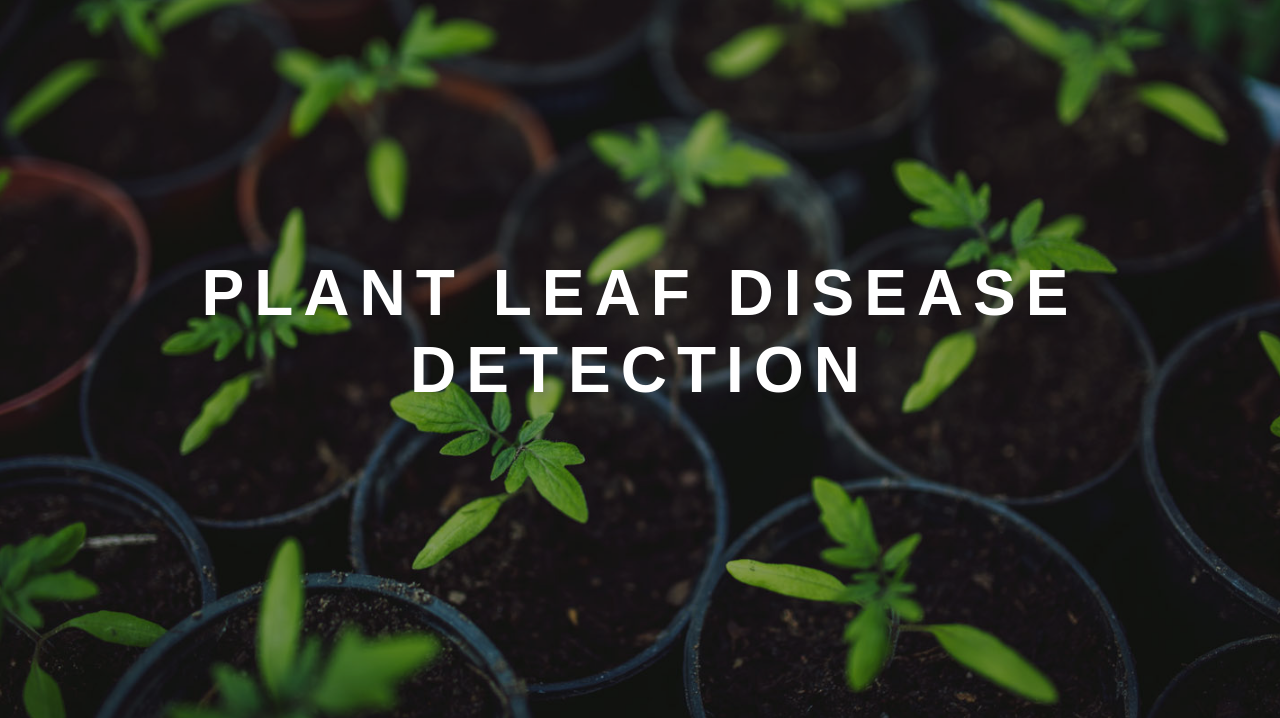
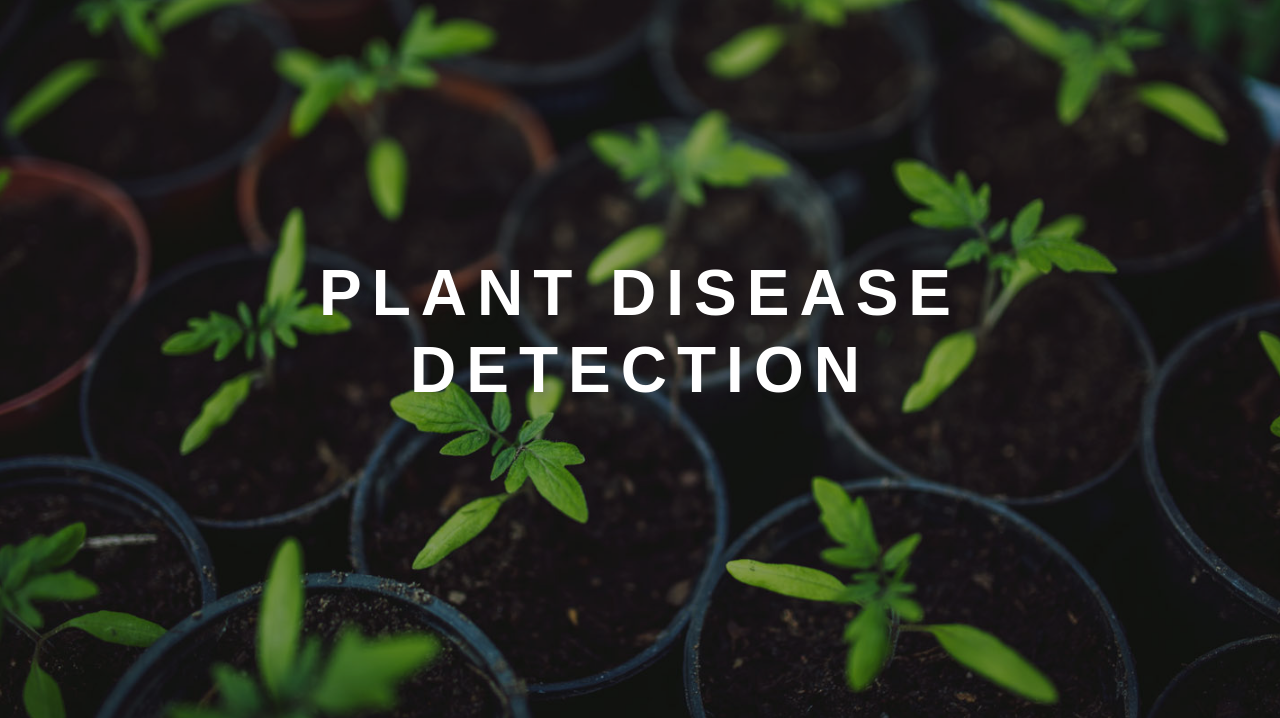
Before and after one commit to geetanjalisachdev20/geetanjali, a Flask app: page / in a window 1280 px wide. Shown: the part 82-800 px from the top of the page. Run offline with Flask 2, Linux system fonts and the light colour scheme; some libraries are stand-ins or nearby versions; some web fonts are replaced.

Commit message:
Update index.html

```diff
--- a/templates/index.html
+++ b/templates/index.html
@@ -9,7 +9,7 @@
 			<div class="overlay">
 				<div class="container">
 					<div class="w3layouts-banner-info text-center">
-						<h3 class="text-wh">PLANT LEAF DISEASE DETECTION</h3>
+						<h3 class="text-wh">PLANT DISEASE DETECTION</h3>
 
 						<p class="text-li mx-auto mt-2">
 
```
